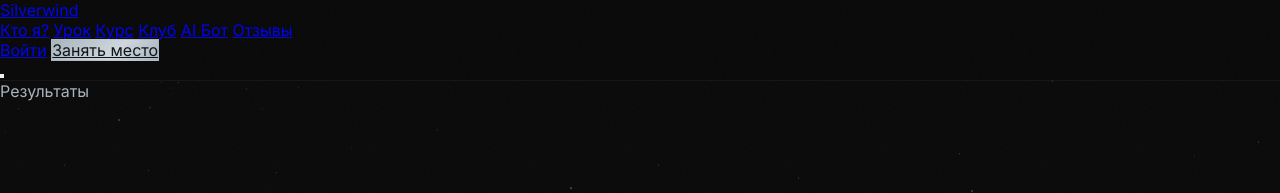
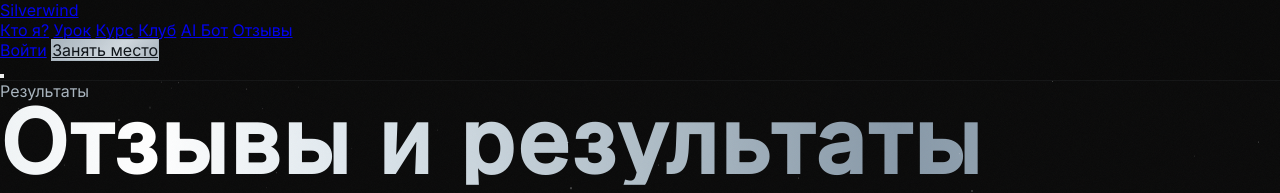
Before and after one commit to silverwind33/silverwind-site, a website: page reviews.html in a window 1280 px wide. Shown: the top 193 px of the page. Drawn offline with Linux system fonts and the light colour scheme; a web font is replaced by a local one.

Commit message:
reviews: fix heading visibility — remove enter animation dependency
Co-Authored-By: Claude Sonnet 4.6 <noreply@anthropic.com>

```diff
--- a/reviews.html
+++ b/reviews.html
@@ -91,8 +91,8 @@
     <!-- HERO -->
     <section class="pt-16 md:pt-24 pb-14">
         <p class="font-display font-light text-[10px] tracking-[0.28em] uppercase mb-4 enter e1" style="color:var(--accent)">Результаты</p>
-        <h1 class="font-display font-bold uppercase enter e2"
-            style="font-size:clamp(2.8rem,7vw,5.5rem);letter-spacing:0.03em;line-height:0.95;margin-bottom:16px;background:linear-gradient(90deg,#8899a8 0%,#a8b8c4 15%,#c8d4dc 28%,#e8eef2 36%,#fff 44%,#f0f4f6 50%,#fff 56%,#dde6ec 64%,#b0bec8 75%,#8899a8 85%,#a8b8c4 100%);background-size:200% auto;-webkit-background-clip:text;-webkit-text-fill-color:transparent;background-clip:text;animation:shinySlide 4s linear infinite">
+        <h1 class="font-display font-bold uppercase"
+            style="font-size:clamp(2.8rem,7vw,5.5rem);letter-spacing:0.03em;line-height:0.95;margin-bottom:16px;color:#fff;background:linear-gradient(90deg,#8899a8 0%,#a8b8c4 15%,#c8d4dc 28%,#e8eef2 36%,#fff 44%,#f0f4f6 50%,#fff 56%,#dde6ec 64%,#b0bec8 75%,#8899a8 85%,#a8b8c4 100%);background-size:200% auto;-webkit-background-clip:text;-webkit-text-fill-color:transparent;background-clip:text;animation:shinySlide 4s linear infinite">
             Отзывы и результаты
         </h1>
         <a href="https://t.me/silverwind_recall" target="_blank" class="enter e3 inline-flex items-center gap-2 font-display font-light text-[10px] tracking-[0.18em] uppercase transition-colors" style="color:rgba(168,180,190,0.55);text-decoration:none" onmouseover="this.style.color='rgba(168,180,190,0.9)'" onmouseout="this.style.color='rgba(168,180,190,0.55)'">
```
